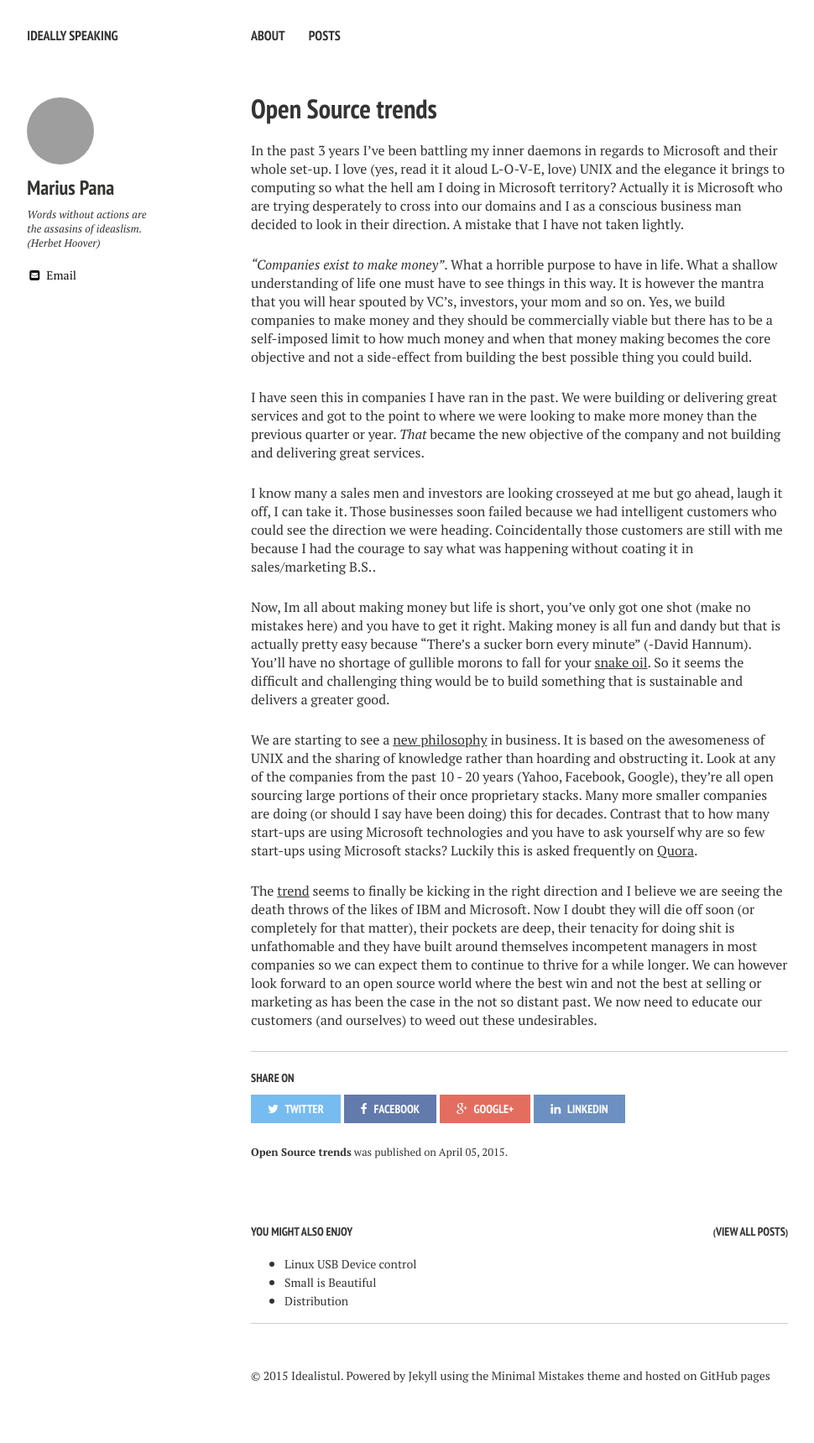
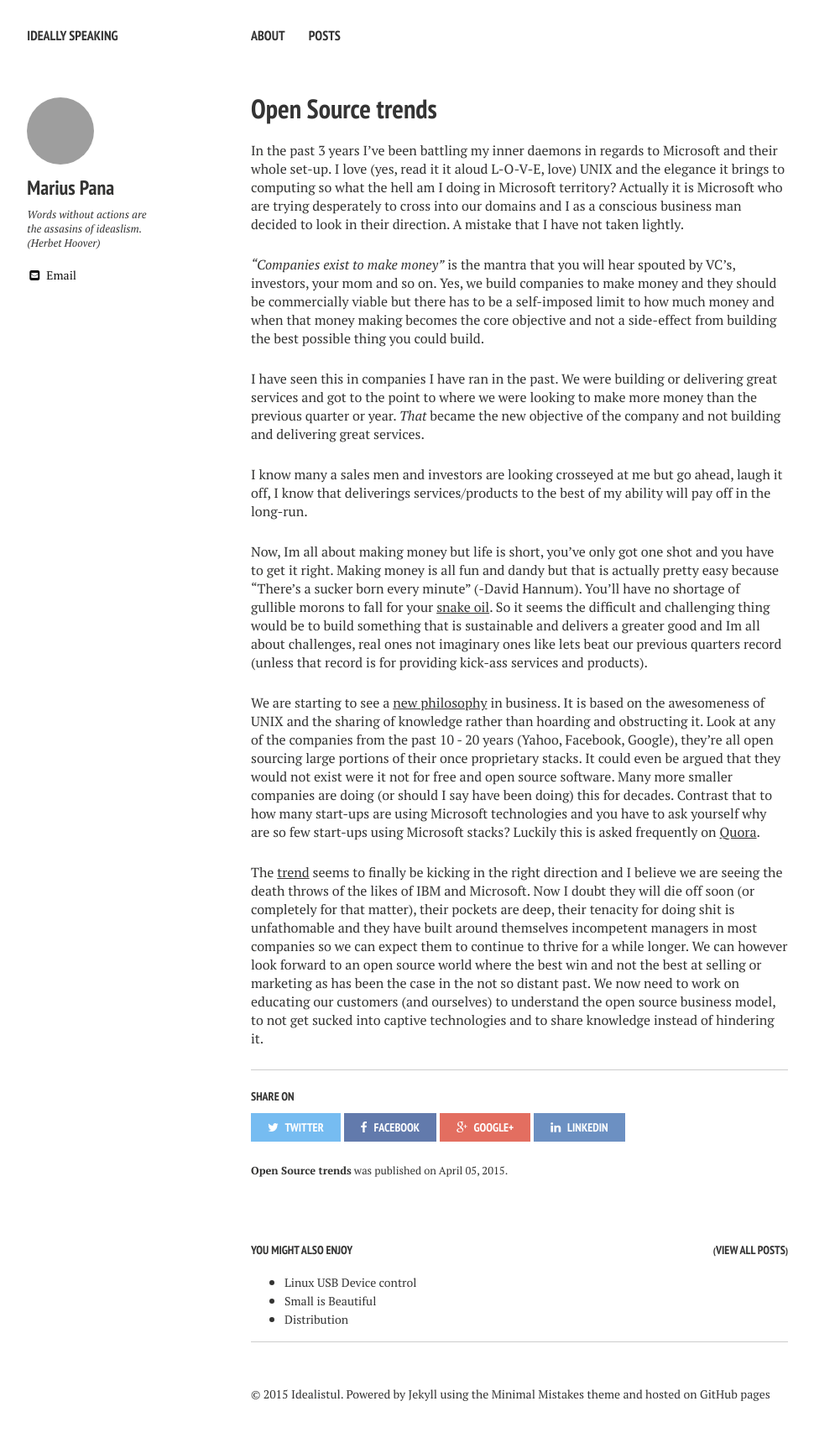
Before and after one commit to mariuspana/mariuspana.github.io, a Jekyll site: the page built from _posts/2015-04-05-open-source-trends.md, in a window 1280 px wide. Shown: the whole page at 84% size, without its empty margins (21-991 px from the left). Built offline with Jekyll 4.4.1, drawn with Linux system fonts in a browser that asks for light colours; nearby versions of some CDN libraries; comment, search, counter and statistics services are not loaded; before the commit the page ends 1697 px from its top, so only the background shows below that; grey boxes are pictures that could not be loaded.

Commit message:
make it less nasty :-P

```diff
--- a/_posts/2015-04-05-open-source-trends.md
+++ b/_posts/2015-04-05-open-source-trends.md
@@ -12,14 +12,14 @@ modified:
 
 In the past 3 years I've been battling my inner daemons in regards to Microsoft and their whole set-up. I love (yes, read it it aloud L-O-V-E, love) UNIX and the elegance it brings to computing so what the hell am I doing in Microsoft territory? Actually it is Microsoft who are trying desperately to cross into our domains and I as a conscious business man decided to look in their direction. A mistake that I have not taken lightly.
 
-*"Companies exist to make money"*. What a horrible purpose to have in life. What a shallow understanding of life one must have to see things in this way. It is however the mantra that you will hear spouted by VC's, investors, your mom and so on. Yes, we build companies to make money and they should be commercially viable but there has to be a self-imposed limit to how much money and when that money making becomes the core objective and not a side-effect from building the best possible thing you could build.
+*"Companies exist to make money"* is the mantra that you will hear spouted by VC's, investors, your mom and so on. Yes, we build companies to make money and they should be commercially viable but there has to be a self-imposed limit to how much money and when that money making becomes the core objective and not a side-effect from building the best possible thing you could build.
 
 I have seen this in companies I have ran in the past. We were building or delivering great services and got to the point to where we were looking to make more money than the previous quarter or year. *That* became the new objective of the company and not building and delivering great services.
 
-I know many a sales men and investors are looking crosseyed at me but go ahead, laugh it off, I can take it. Those businesses soon failed because we had intelligent customers who could see the direction we were heading. Coincidentally those customers are still with me because I had the courage to say what was happening without coating it in sales/marketing B.S..
+I know many a sales men and investors are looking crosseyed at me but go ahead, laugh it off, I know that deliverings services/products to the best of my ability will pay off in the long-run.
 
-Now, Im all about making money but life is short, you've only got one shot (make no mistakes here) and you have to get it right. Making money is all fun and dandy but that is actually pretty easy because "There's a sucker born every minute" (-David Hannum). You'll have no shortage of gullible morons to fall for your [snake oil](http://en.wikipedia.org/wiki/Snake_oil). So it seems the difficult and challenging thing would be to build something that is sustainable and delivers a greater good.
+Now, Im all about making money but life is short, you've only got one shot and you have to get it right. Making money is all fun and dandy but that is actually pretty easy because "There's a sucker born every minute" (-David Hannum). You'll have no shortage of gullible morons to fall for your [snake oil](http://en.wikipedia.org/wiki/Snake_oil). So it seems the difficult and challenging thing would be to build something that is sustainable and delivers a greater good and Im all about challenges, real ones not imaginary ones like lets beat our previous quarters record (unless that record is for providing kick-ass services and products).
 
-We are starting to see a [new philosophy](http://osswatch.jiscinvolve.org/wp/2015/02/05/open-source-software-licensing-trends/) in business. It is based on the awesomeness of UNIX and the sharing of knowledge rather than hoarding and obstructing it. Look at any of the companies from the past 10 - 20 years (Yahoo, Facebook, Google), they're all open sourcing large portions of their once proprietary stacks. Many more smaller companies are doing (or should I say have been doing) this for decades. Contrast that to how many start-ups are using Microsoft technologies and you have to ask yourself why are so few start-ups using Microsoft stacks? Luckily this is asked frequently on [Quora](http://www.quora.com/search?q=microsoft+technologies).
+We are starting to see a [new philosophy](http://osswatch.jiscinvolve.org/wp/2015/02/05/open-source-software-licensing-trends/) in business. It is based on the awesomeness of UNIX and the sharing of knowledge rather than hoarding and obstructing it. Look at any of the companies from the past 10 - 20 years (Yahoo, Facebook, Google), they're all open sourcing large portions of their once proprietary stacks. It could even be argued that they would not exist were it not for free and open source software. Many more smaller companies are doing (or should I say have been doing) this for decades. Contrast that to how many start-ups are using Microsoft technologies and you have to ask yourself why are so few start-ups using Microsoft stacks? Luckily this is asked frequently on [Quora](http://www.quora.com/search?q=microsoft+technologies).
 
-The [trend](http://readwrite.com/2013/05/15/open-source-is-old-school-says-the-github-generation) seems to finally be kicking in the right direction and I believe we are seeing the death throws of the likes of IBM and Microsoft. Now I doubt they will die off soon (or completely for that matter), their pockets are deep,  their tenacity for doing shit is unfathomable and they have built around themselves incompetent managers in most companies so we can expect them to continue to thrive for a while longer. We can however look forward to an open source world where the best win and not the best at selling or marketing as has been the case in the not so distant past. We now need to educate our customers (and ourselves) to weed out these undesirables.
+The [trend](http://readwrite.com/2013/05/15/open-source-is-old-school-says-the-github-generation) seems to finally be kicking in the right direction and I believe we are seeing the death throws of the likes of IBM and Microsoft. Now I doubt they will die off soon (or completely for that matter), their pockets are deep,  their tenacity for doing shit is unfathomable and they have built around themselves incompetent managers in most companies so we can expect them to continue to thrive for a while longer. We can however look forward to an open source world where the best win and not the best at selling or marketing as has been the case in the not so distant past. We now need to work on educating our customers (and ourselves) to understand the open source business model, to not get sucked into captive technologies and to share knowledge instead of hindering it.
```
